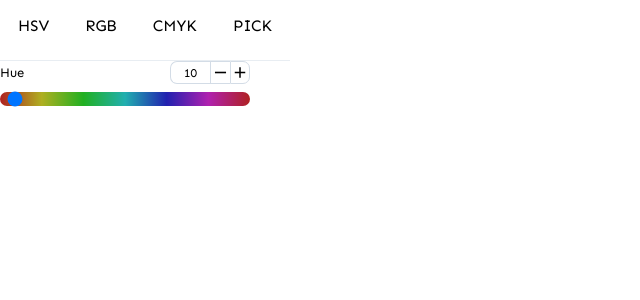
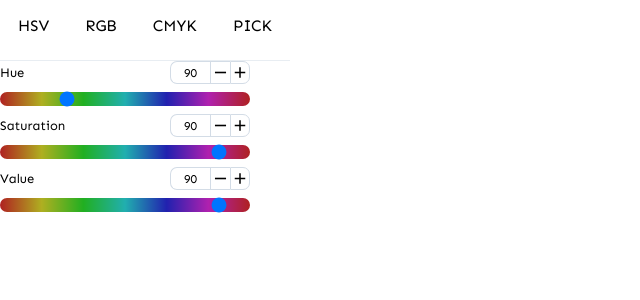
Before and after one commit to hollowic/fancy-colors, a React (Create React App) app: page / in a window 1280 px wide. Shown: the top 300 px of the page, without its empty margins (0-640 px from the left). Built offline with nearby package versions, Linux system fonts and the light colour scheme.

Commit message:
Added limit params

```diff
--- a/src/App.js
+++ b/src/App.js
@@ -15,7 +15,9 @@ const FancyColoursApp = (props) => {
       {/* <NavBarComp />
       <MainComp /> */}
       <TabsHeader />
-      <ColorRangeGroup label="Hue" />
+      <ColorRangeGroup label="Hue" limit={360} />
+      <ColorRangeGroup label="Saturation" limit={100} />
+      <ColorRangeGroup label="Value" limit={100} />
     </>
   );
 };
--- a/src/Comp/ColorPicker/ColorRangeGroup.jsx
+++ b/src/Comp/ColorPicker/ColorRangeGroup.jsx
@@ -6,23 +6,23 @@ import "./ColorRangeGroup.styles.scss";
 const initWait = 0.5;
 const changeRate = 20;
 
-export default function ColorRangeGroup({ label }) {
-  const [hue, setHue] = useState(10);
+export default function ColorRangeGroup({ label, limit }) {
+  const [currentValue, setCurrentValue] = useState(90);
   const timeoutID = useRef(false);
   const intervalID = useRef(false);
 
   const handlePlusClick = () => {
-    setHue((prevState) => {
-      if (prevState < 360) {
+    setCurrentValue((prevState) => {
+      if (prevState < limit) {
         return prevState + 1;
       } else {
-        return 360;
+        return limit;
       }
     });
   };
 
   const handleMinusClick = () => {
-    setHue((prevState) => {
+    setCurrentValue((prevState) => {
       if (prevState > 0) {
         return prevState - 1;
       } else {
@@ -55,11 +55,11 @@ export default function ColorRangeGroup({ label }) {
         <label>{label}</label>
         <div className="input-number">
           <input
-            value={hue}
+            value={currentValue}
             type="text"
             className="number"
             data-min="0"
-            data-max="360"
+            data-max={limit}
             tabIndex="1"
           />
           <RemoveIcon
@@ -88,8 +88,8 @@ export default function ColorRangeGroup({ label }) {
         type="range"
         className="range"
         min="0"
-        max="360"
-        value={hue}
+        max={limit}
+        value={currentValue}
         style={{
           background:
             "-webkit-linear-gradient(left, rgb(175, 33, 33), rgb(175, 175, 33), rgb(33, 175, 33), rgb(33, 175, 175), rgb(33, 33, 175), rgb(175, 33, 175), rgb(175, 33, 33))",
```
